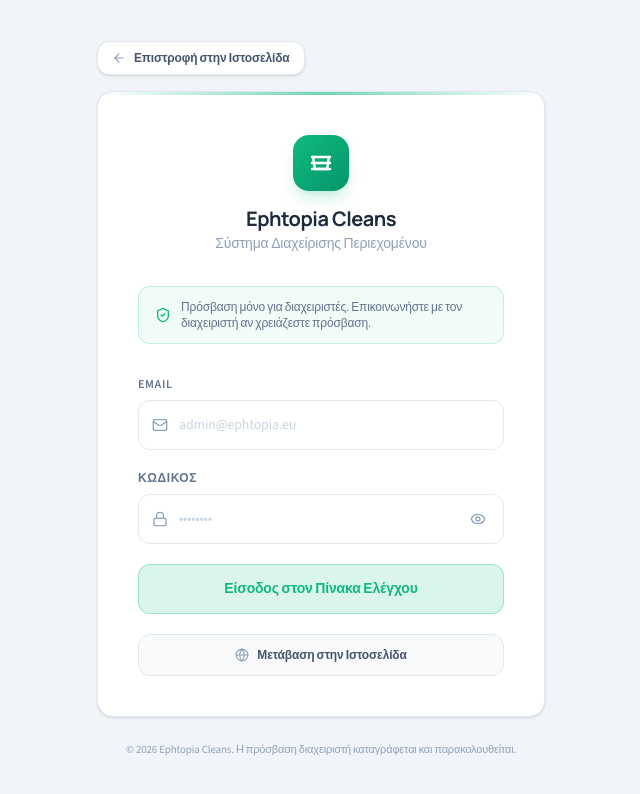
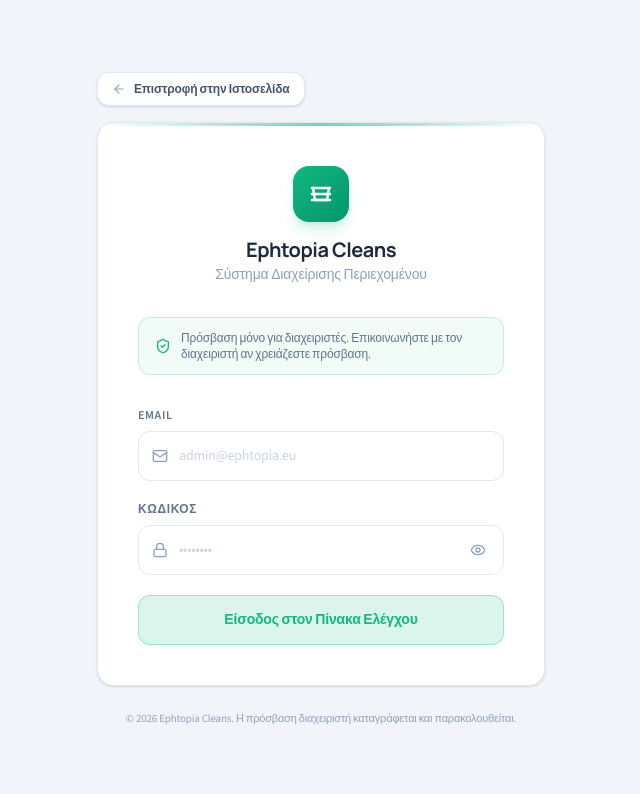
Before and after one commit to vaggelismpomponis/cleansheets, a Next.js app: page /admin/login in a window 1280 px wide. Shown: the top 794 px of the page, without its empty margins (319-959 px from the left). Built offline with nearby package versions, Linux system fonts and the light colour scheme.

Commit message:
feat: remove return to website button from login form

```diff
--- a/app/admin/login/page.tsx
+++ b/app/admin/login/page.tsx
@@ -48,7 +48,7 @@ export default function AdminLoginPage() {
             >
               <div className="w-14 h-14 rounded-2xl bg-gradient-to-br from-teal to-teal-dark flex items-center justify-center mb-4 shadow-lg shadow-teal/20">
                 <svg width="24" height="24" viewBox="0 0 24 24" fill="none" stroke="white" strokeWidth="2.5" strokeLinecap="round" strokeLinejoin="round">
-                  <path d="M3 6h18"/><path d="M3 12h18"/><path d="M3 18h18"/><path d="M20 6l-2 12H6L4 6"/>
+                  <path d="M3 6h18" /><path d="M3 12h18" /><path d="M3 18h18" /><path d="M20 6l-2 12H6L4 6" />
                 </svg>
               </div>
               <h1 className="text-xl font-bold text-slate-800 font-heading tracking-tight">Ephtopia Cleans</h1>
@@ -140,14 +140,6 @@ export default function AdminLoginPage() {
                   'Είσοδος στον Πίνακα Ελέγχου'
                 )}
               </button>
-
-              <Link
-                href="/"
-                className="w-full flex items-center justify-center gap-2 bg-slate-50 hover:bg-slate-100 text-slate-600 border border-slate-200 py-3 rounded-xl text-xs font-semibold transition-all cursor-pointer mt-3"
-              >
-                <Globe className="w-3.5 h-3.5 text-slate-400" />
-                Μετάβαση στην Ιστοσελίδα
-              </Link>
             </form>
           </div>
         </div>
```
